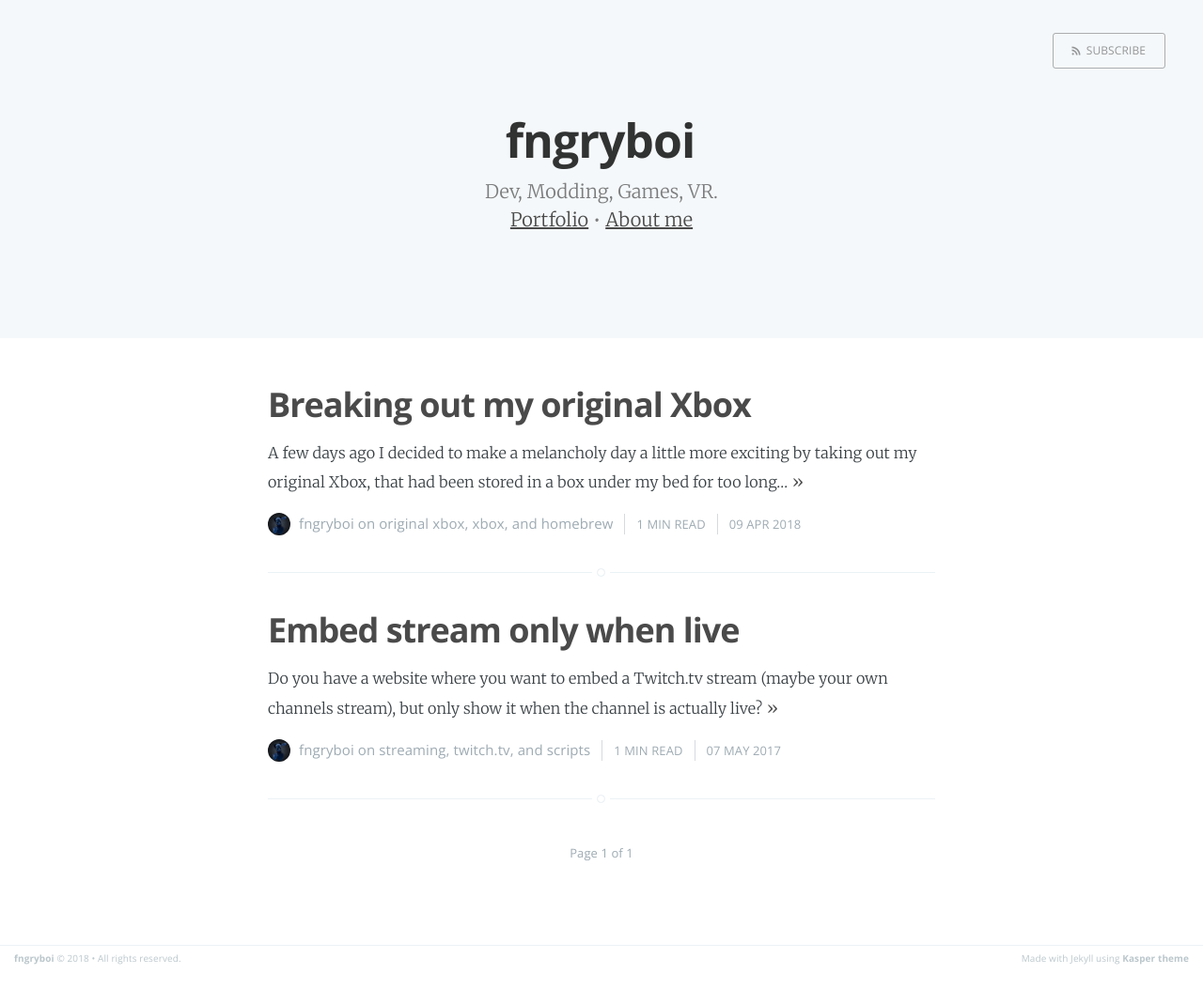
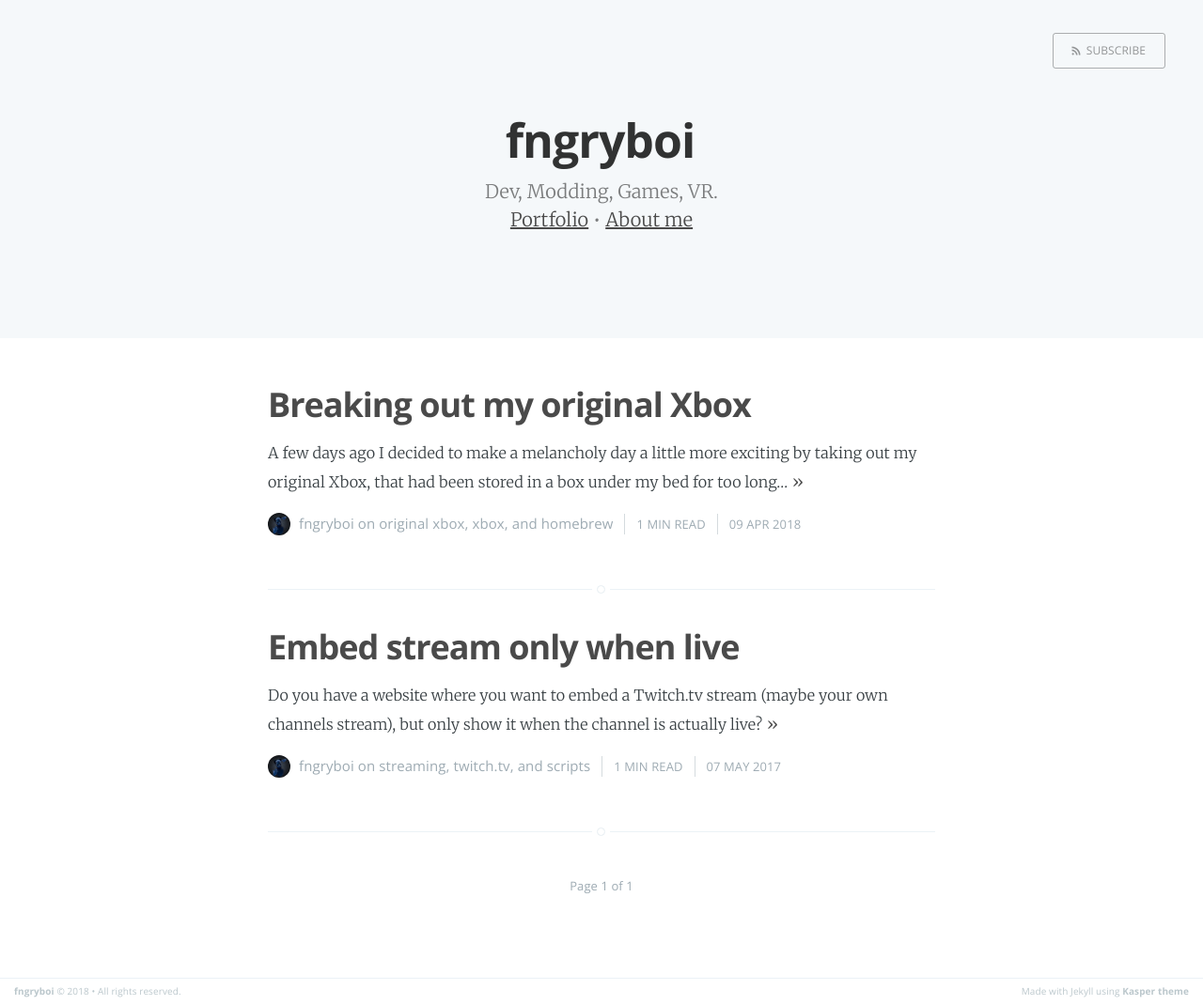
Before and after one commit to fngryboi/fngryboi.github.io, a Jekyll site: the page built from index.html, in a window 1280 px wide. Shown: the whole page at 94% size. Built offline with Jekyll 4.4.1, drawn with Linux system fonts in a browser that asks for light colours; the list of posts is cut into pages by our own code; before the commit the page ends 1035 px from its top, so only the background shows below that.

Commit message:
meta fix

```diff
--- a/assets/css/screen.css
+++ b/assets/css/screen.css
@@ -764,7 +764,7 @@ body:not(.post-template) .post-title {
 
 .post-meta {
     display: block;
-    margin: 1.75rem 0 0 0;
+    margin: 1.75rem 0 1.75rem 0;
     font-family: "Open Sans", sans-serif;
     font-size: 1.5rem;
     line-height: 2.2rem;
@@ -1663,6 +1663,7 @@ body:not(.post-template) .post-title {
     .post-meta {
         font-size: 1.3rem;
         margin-top: 1rem;
+        margin-bottom: 1rem;
     }
 
     .post-footer {
```
